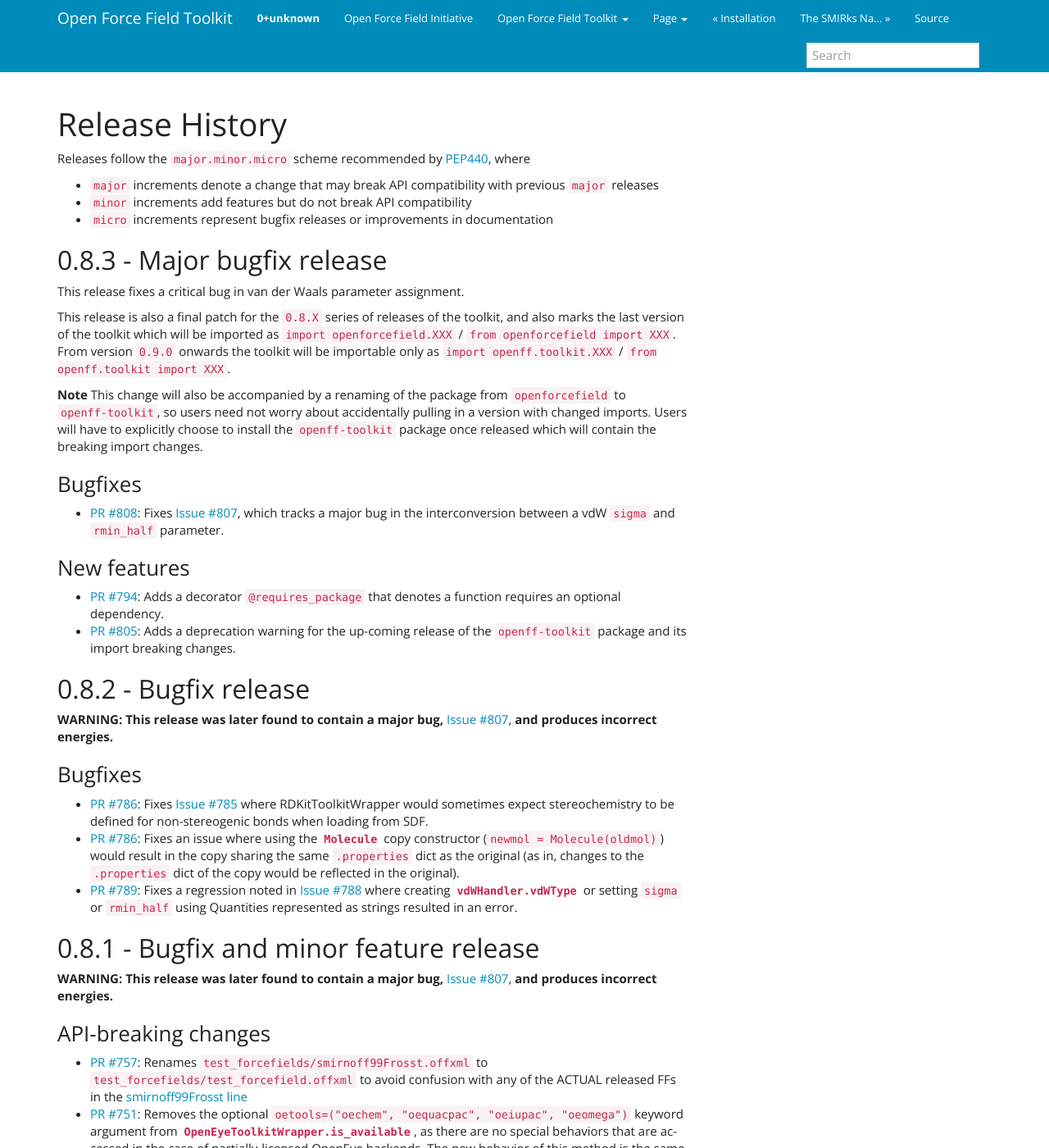
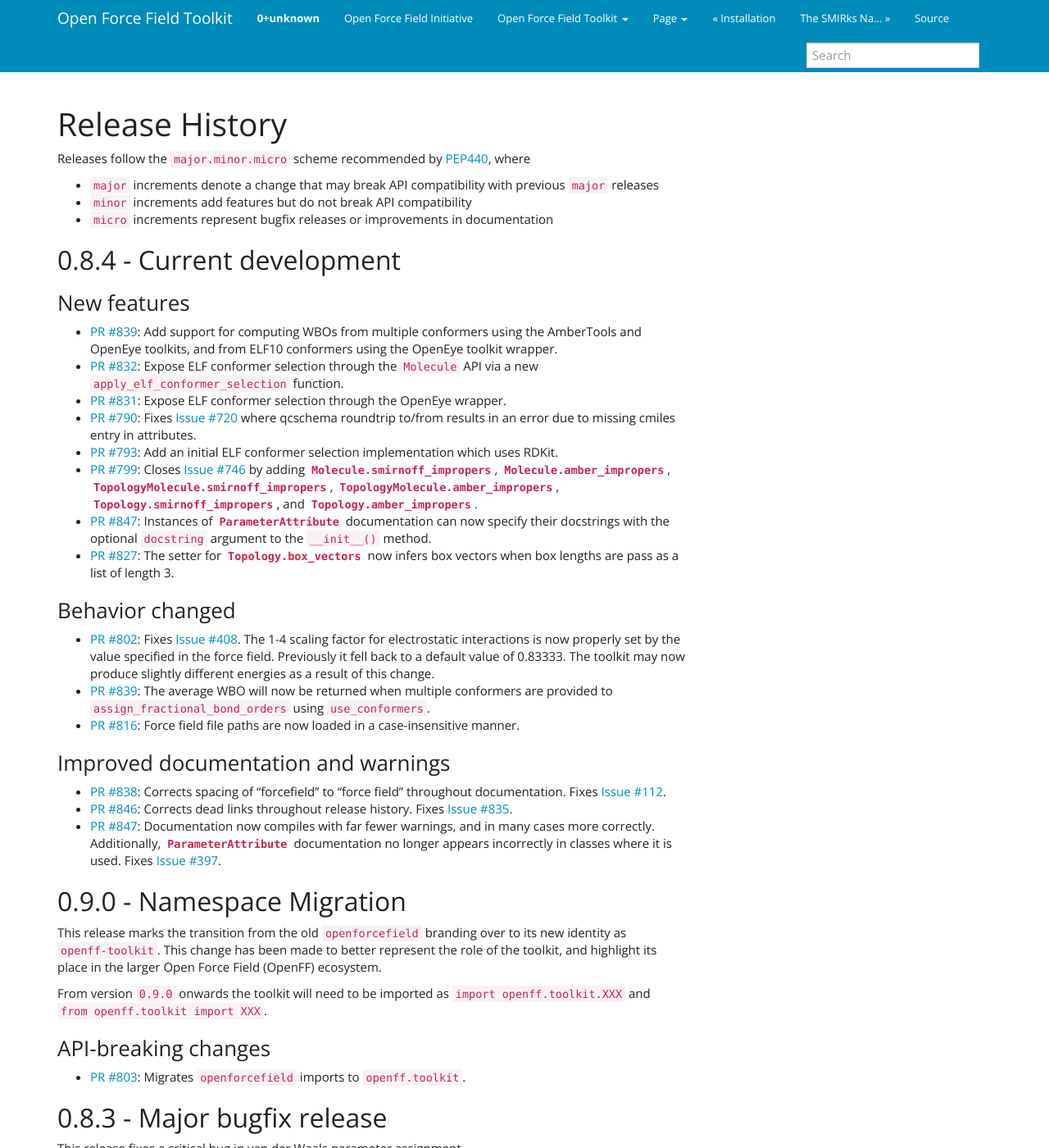
Before and after one commit to openforcefield/openff-toolkit, a Sphinx documentation site: the page built from docs/releasehistory.rst, in a window 1280 px wide and 1400 px high. Shown: the whole window at 82% size. Built offline with Sphinx 7.4.7, drawn with Linux system fonts in a browser that asks for light colours.

Commit message:
Fix conflicts

```diff
--- a/docs/releasehistory.rst
+++ b/docs/releasehistory.rst
@@ -6,6 +6,77 @@
 * ``major`` increments denote a change that may break API compatibility with previous ``major`` releases
 * ``minor`` increments add features but do not break API compatibility
 * ``micro`` increments represent bugfix releases or improvements in documentation
+
+0.8.4 - Current development
+---------------------------
+
+New features
+""""""""""""
+- `PR #839 <https://github.com/openforcefield/openforcefield/pull/839>`_: Add support for computing WBOs from multiple
+  conformers using the AmberTools and OpenEye toolkits, and from ELF10 conformers using the OpenEye toolkit wrapper.
+- `PR #832 <https://github.com/openforcefield/openforcefield/pull/832>`_: Expose ELF conformer selection through the
+  ``Molecule`` API via a new ``apply_elf_conformer_selection`` function.
+- `PR #831 <https://github.com/openforcefield/openff-toolkit/pull/831>`_: Expose ELF conformer selection through the
+  OpenEye wrapper.
+- `PR #790 <https://github.com/openforcefield/openforcefield/pull/790>`_: Fixes `Issue #720
+  <https://github.com/openforcefield/openforcefield/issues/720>`_ where qcschema roundtrip to/from results
+  in an error due to missing cmiles entry in attributes.
+- `PR #793 <https://github.com/openforcefield/openff-toolkit/pull/793>`_: Add an initial ELF conformer selection
+  implementation which uses RDKit.
+- `PR #799 <https://github.com/openforcefield/openff-toolkit/pull/799>`_: Closes
+  `Issue #746 <https://github.com/openforcefield/openff-toolkit/issues/746>`_ by adding
+  :py:meth:`Molecule.smirnoff_impropers <openff.toolkit.topology.FrozenMolecule.smirnoff_impropers>`,
+  :py:meth:`Molecule.amber_impropers <openff.toolkit.topology.FrozenMolecule.amber_impropers>`,
+  :py:meth:`TopologyMolecule.smirnoff_impropers <openff.toolkit.topology.TopologyMolecule.smirnoff_impropers>`,
+  :py:meth:`TopologyMolecule.amber_impropers <openff.toolkit.topology.TopologyMolecule.amber_impropers>`,
+  :py:meth:`Topology.smirnoff_impropers <openff.toolkit.topology.Topology.smirnoff_impropers>`, and
+  :py:meth:`Topology.amber_impropers <openff.toolkit.topology.Topology.amber_impropers>`.
+- `PR #847 <https://github.com/openforcefield/openforcefield/pull/847>`_: Instances of
+  :py:class:`ParameterAttribute <openff.toolkit.typing.engines.smirnoff.parameters.ParameterAttribute>`
+  documentation can now specify their docstrings with the optional ``docstring`` argument to the
+  ``__init__()`` method.
+- `PR #827 <https://github.com/openforcefield/openff-toolkit/pull/827>`_: The
+  setter for :py:class:`Topology.box_vectors <openff.toolkit.topology.Topology>` now infers box vectors
+  when box lengths are pass as a list of length 3.
+
+Behavior changed
+""""""""""""""""
+- `PR #802 <https://github.com/openforcefield/openforcefield/pull/802>`_: Fixes
+  `Issue #408 <https://github.com/openforcefield/openforcefield/issues/408>`_. The 1-4 scaling
+  factor for electrostatic interactions is now properly set by the value specified in the force
+  field. Previously it fell back to a default value of 0.83333. The toolkit may now produce
+  slightly different energies as a result of this change.
+- `PR #839 <https://github.com/openforcefield/openforcefield/pull/839>`_: The average WBO will now be returned when
+  multiple conformers are provided to ``assign_fractional_bond_orders`` using ``use_conformers``.
+- `PR #816 <https://github.com/openforcefield/openforcefield/pull/816>`_: Force field file paths
+  are now loaded in a case-insensitive manner.
+
+Improved documentation and warnings
+"""""""""""""""""""""""""""""""""""
+- `PR #838 <https://github.com/openforcefield/openforcefield/pull/838>`_: Corrects spacing of "forcefield" to "force
+  field" throughout documentation. Fixes `Issue #112 <https://github.com/openforcefield/openforcefield/issues/112>`_.
+- `PR #846 <https://github.com/openforcefield/openff-toolkit/pull/846>`_: Corrects dead links throughout release history.
+  Fixes `Issue #835 <https://github.com/openforcefield/openff-toolkit/issues/835>`_.
+- `PR #847 <https://github.com/openforcefield/openforcefield/pull/847>`_: Documentation now compiles
+  with far fewer warnings, and in many cases more correctly. Additionally, :py:class:`ParameterAttribute
+  <openff.toolkit.typing.engines.smirnoff.parameters.ParameterAttribute>` documentation no longer
+  appears incorrectly in classes where it is used. Fixes `Issue #397
+  <https://github.com/openforcefield/openforcefield/issues/397>`_.
+
+0.9.0 - Namespace Migration
+---------------------------
+
+This release marks the transition from the old ``openforcefield`` branding over to its new
+identity as ``openff-toolkit``. This change has been made to better represent the role of the
+toolkit, and highlight its place in the larger Open Force Field (OpenFF) ecosystem.
+
+From version ``0.9.0`` onwards the toolkit will need to be imported as ``import openff.toolkit.XXX`` and
+``from openff.toolkit import XXX``.
+
+API-breaking changes
+""""""""""""""""""""
+- `PR #803 <https://github.com/openforcefield/openff-toolkit/pull/803>`_: Migrates ``openforcefield``
+  imports to ``openff.toolkit``.
 
 0.8.3 - Major bugfix release
 ----------------------------
```
